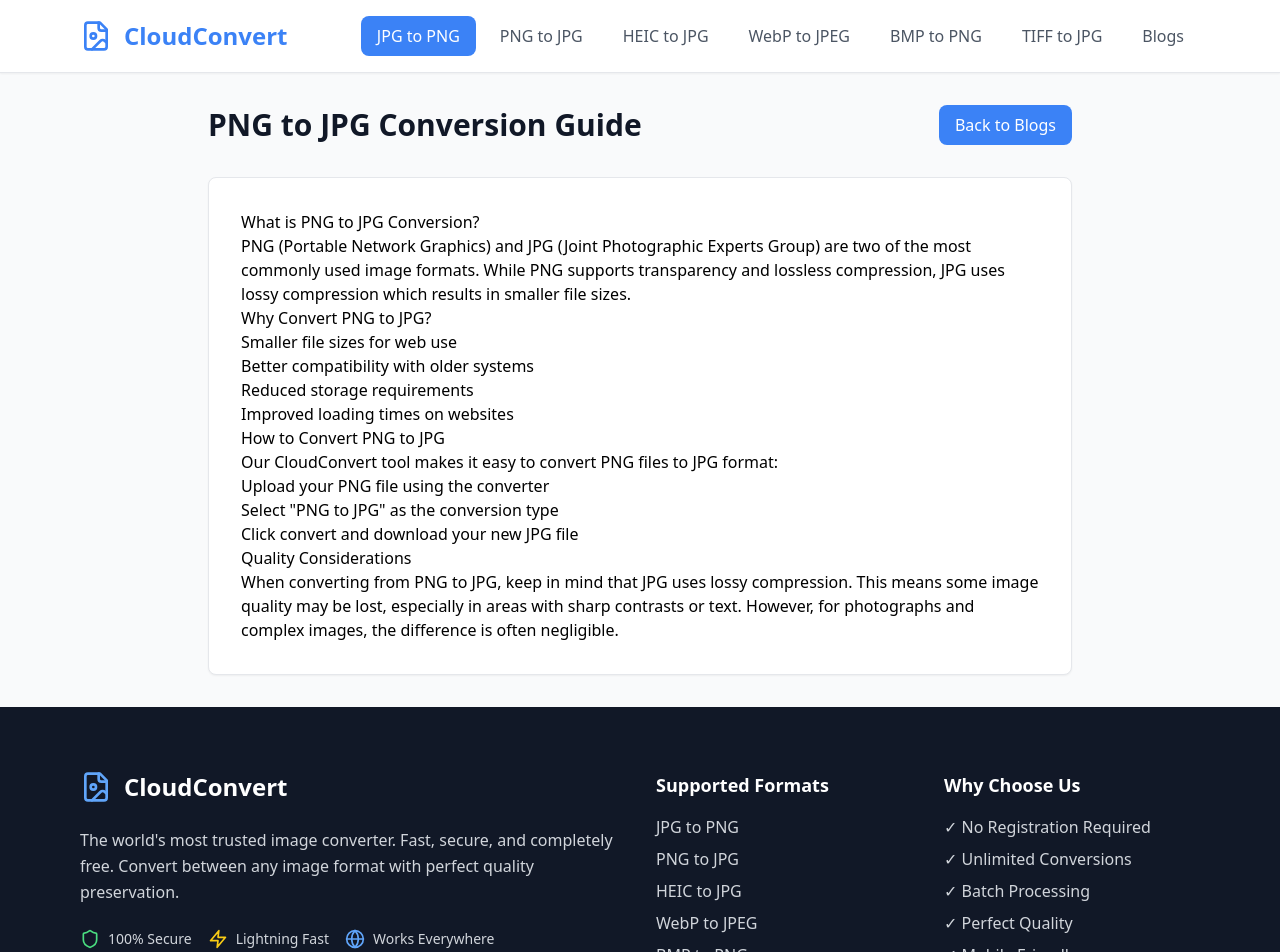
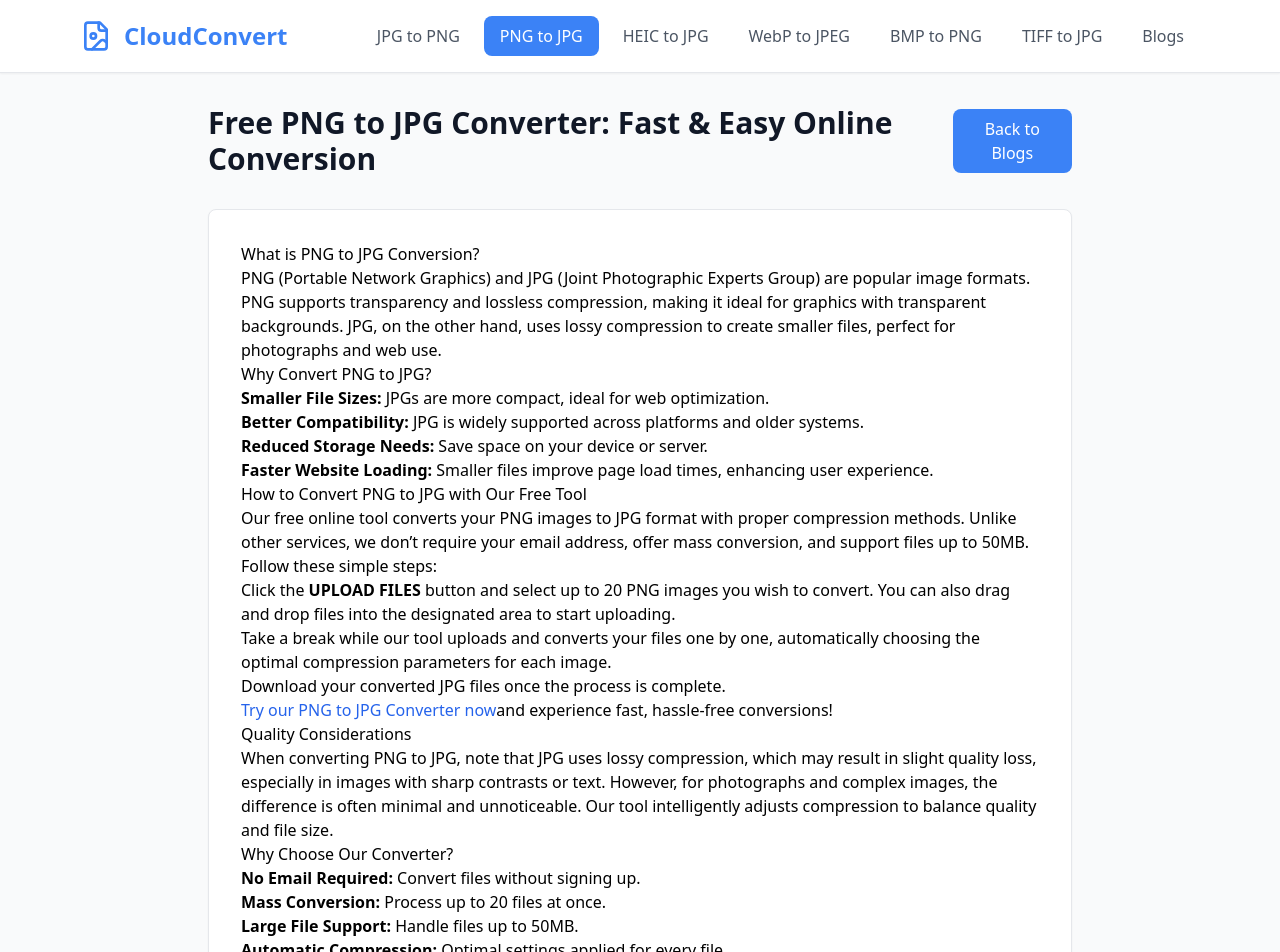
Before and after one commit to 0xkid-root/PixConvert, a React (Vite) app: page /blog/png-to-jpg in a window 1280 px wide. Shown: the top 952 px of the page. Built offline with nearby package versions, Linux system fonts and the light colour scheme.

Commit message:
png to jpg

```diff
--- a/package.json
+++ b/package.json
@@ -13,6 +13,7 @@
     "lucide-react": "^0.344.0",
     "react": "^18.3.1",
     "react-dom": "^18.3.1",
+    "react-helmet-async": "^2.0.5",
     "react-router-dom": "^7.9.1"
   },
   "devDependencies": {
--- a/src/components/PngToJpgArticle.tsx
+++ b/src/components/PngToJpgArticle.tsx
@@ -1,22 +1,26 @@
 // src/components/PngToJpgArticle.tsx
 import React from 'react';
 import { useNavigate } from 'react-router-dom';
+import { Helmet } from 'react-helmet-async'; // For managing meta tags
 import NavigationBar from './NavigationBar';
 import Footer from './Footer';
 import { ConversionType } from '../types';
 
 const PngToJpgArticle: React.FC = () => {
   const navigate = useNavigate();
-  // Mock current conversion for the navigation bar
-  const currentConversion: ConversionType = 'JPG to PNG';
+  const currentConversion: ConversionType = 'PNG to JPG'; // Updated to match article context
 
   const handleConversionChange = (conversion: ConversionType) => {
-    // In a real app, you might want to navigate to the main app with the selected conversion
     console.log('Conversion changed to:', conversion);
+    // Navigate to the converter tool with the selected conversion
+    navigate('/converter?type=' + encodeURIComponent(conversion));
   };
 
   return (
     <div className="min-h-screen bg-gray-50 flex flex-col">
+      {/* SEO Meta Tags */}
+
+
       <NavigationBar
         currentConversion={currentConversion}
         onConversionChange={handleConversionChange}
@@ -24,7 +28,9 @@
 
       <main className="flex-grow max-w-4xl mx-auto px-4 py-8">
         <div className="flex justify-between items-center mb-8">
-          <h1 className="text-3xl font-bold text-gray-900">PNG to JPG Conversion Guide</h1>
+          <h1 className="text-3xl font-bold text-gray-900">
+            Free PNG to JPG Converter: Fast & Easy Online Conversion
+          </h1>
           <button
             onClick={() => navigate('/blogs')}
             className="bg-blue-500 hover:bg-blue-600 text-white px-4 py-2 rounded-lg font-medium transition-colors duration-200"
@@ -37,34 +43,69 @@
           <div className="prose max-w-none">
             <h2>What is PNG to JPG Conversion?</h2>
             <p>
-              PNG (Portable Network Graphics) and JPG (Joint Photographic Experts Group) are two of the most
-              commonly used image formats. While PNG supports transparency and lossless compression, JPG uses
-              lossy compression which results in smaller file sizes.
+              PNG (Portable Network Graphics) and JPG (Joint Photographic Experts Group) are popular image
+              formats. PNG supports transparency and lossless compression, making it ideal for graphics
+              with transparent backgrounds. JPG, on the other hand, uses lossy compression to create
+              smaller files, perfect for photographs and web use.
             </p>
 
             <h2>Why Convert PNG to JPG?</h2>
             <ul>
-              <li>Smaller file sizes for web use</li>
-              <li>Better compatibility with older systems</li>
-              <li>Reduced storage requirements</li>
-              <li>Improved loading times on websites</li>
+              <li><strong>Smaller File Sizes:</strong> JPGs are more compact, ideal for web optimization.</li>
+              <li><strong>Better Compatibility:</strong> JPG is widely supported across platforms and older systems.</li>
+              <li><strong>Reduced Storage Needs:</strong> Save space on your device or server.</li>
+              <li><strong>Faster Website Loading:</strong> Smaller files improve page load times, enhancing user experience.</li>
             </ul>
 
-            <h2>How to Convert PNG to JPG</h2>
+            <h2>How to Convert PNG to JPG with Our Free Tool</h2>
             <p>
-              Our CloudConvert tool makes it easy to convert PNG files to JPG format:
+              Our free online tool converts your PNG images to JPG format with proper compression methods.
+              Unlike other services, we don’t require your email address, offer mass conversion, and support
+              files up to 50MB. Follow these simple steps:
             </p>
             <ol>
-              <li>Upload your PNG file using the converter</li>
-              <li>Select "PNG to JPG" as the conversion type</li>
-              <li>Click convert and download your new JPG file</li>
+              <li>
+                Click the <strong>UPLOAD FILES</strong> button and select up to 20 PNG images you wish to convert. You can
+                also drag and drop files into the designated area to start uploading.
+              </li>
+              <li>
+                Take a break while our tool uploads and converts your files one by one, automatically
+                choosing the optimal compression parameters for each image.
+              </li>
+              <li>
+                Download your converted JPG files once the process is complete.
+              </li>
             </ol>
+            <p>
+              <a
+                href="/converter?type=png-to-jpg"
+                className="text-blue-600 hover:underline font-medium"
+              >
+                Try our PNG to JPG Converter now
+              </a>
+              and experience fast, hassle-free conversions!
+            </p>
 
             <h2>Quality Considerations</h2>
             <p>
-              When converting from PNG to JPG, keep in mind that JPG uses lossy compression. This means
-              some image quality may be lost, especially in areas with sharp contrasts or text. However,
-              for photographs and complex images, the difference is often negligible.
+              When converting PNG to JPG, note that JPG uses lossy compression, which may result in slight
+              quality loss, especially in images with sharp contrasts or text. However, for photographs and
+              complex images, the difference is often minimal and unnoticeable. Our tool intelligently
+              adjusts compression to balance quality and file size.
+            </p>
+
+            <h2>Why Choose Our Converter?</h2>
+            <ul>
+              <li><strong>No Email Required:</strong> Convert files without signing up.</li>
+              <li><strong>Mass Conversion:</strong> Process up to 20 files at once.</li>
+              <li><strong>Large File Support:</strong> Handle files up to 50MB.</li>
+              <li><strong>Automatic Compression:</strong> Optimal settings applied for every file.</li>
+            </ul>
+            <p>
+              Start converting your PNG files to JPG today with our user-friendly tool.{' '}
+
+                Get started now
+              !
             </p>
           </div>
         </div>
```
Also changed, not shown: 1 other file (tests, documents, lock files or other folders).
